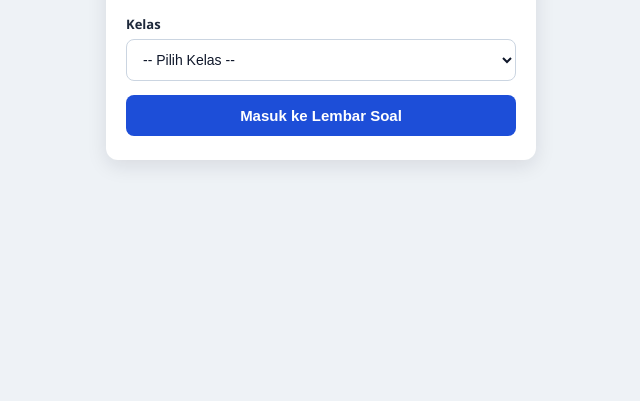
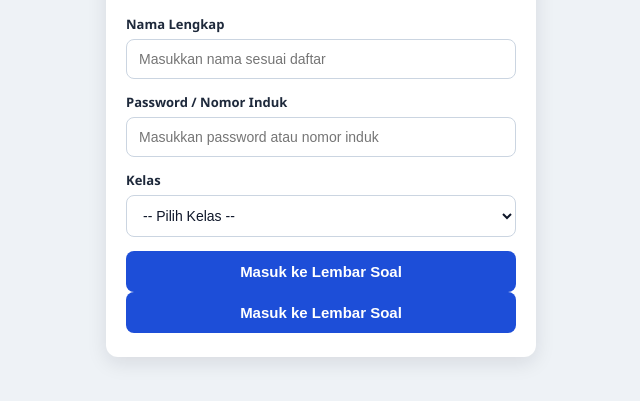
Before and after one commit to smpnegeri1modayag/asesmensumatif, a plain HTML site: page index.html in a window 1280 px wide. Shown: the part 171-572 px from the top of the page, without its empty margins (319-959 px from the left). Drawn offline with nearby package versions, Linux system fonts and the light colour scheme.

Commit message:
Update index.html

```diff
--- a/index.html
+++ b/index.html
@@ -481,6 +481,16 @@
 
     <form id="formLogin">
       <div class="form-group">
+        <label for="inputNama">Nama Lengkap</label>
+        <input type="text" id="inputNama" placeholder="Masukkan nama sesuai daftar" required autocomplete="off" />
+      </div>
+
+      <div class="form-group">
+        <label for="inputPassword">Password / Nomor Induk</label>
+        <input type="password" id="inputPassword" placeholder="Masukkan password atau nomor induk" required autocomplete="off" />
+      </div>
+
+      <div class="form-group">
         <label for="inputKelas">Kelas</label>
         <select id="inputKelas" required>
           <option value="">-- Pilih Kelas --</option>
@@ -504,6 +514,10 @@
           </optgroup>
         </select>
       </div>
+
+      <button type="submit" id="btnLogin" class="btn-primary">Masuk ke Lembar Soal</button>
+      <div id="pesanErrorLogin" class="pesan-error"></div>
+    </form>
 
       <button type="submit" id="btnLogin" class="btn-primary">Masuk ke Lembar Soal</button>
       <div id="pesanErrorLogin" class="pesan-error"></div>
```
